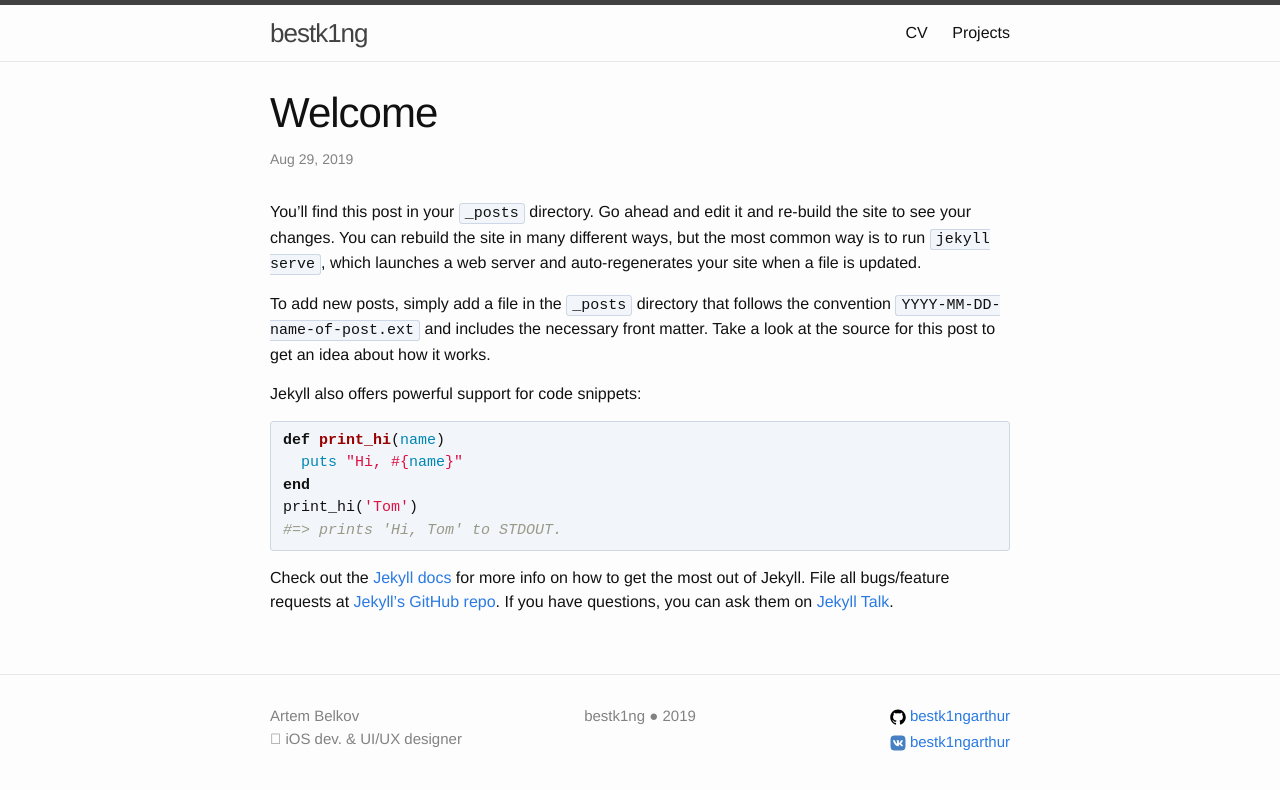
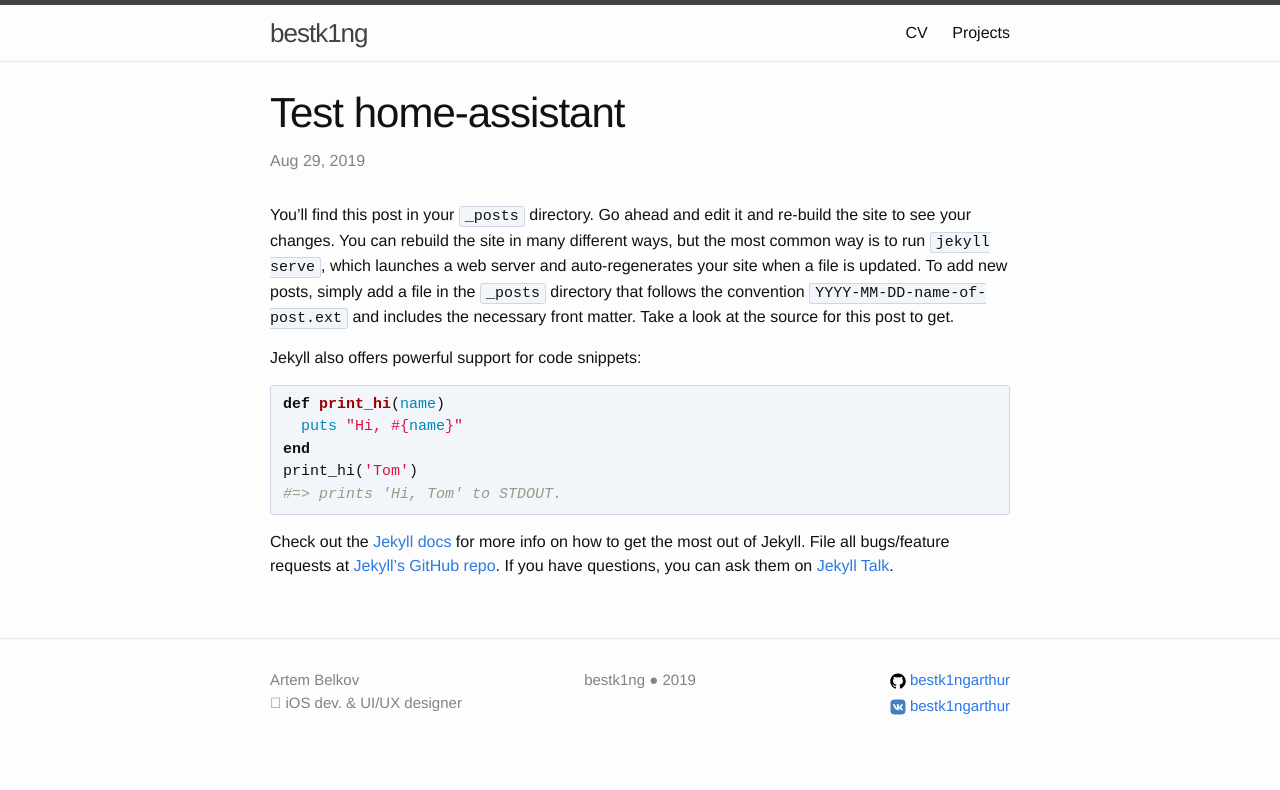
Before and after one commit to bestK1ngArthur/bestK1ngArthur.github.io, a Jekyll site: the page built from _posts/2019-08-30-home-assistant.markdown, in a window 1280 px wide. Shown: the top 790 px of the page. Built offline with Jekyll 4.4.1, drawn with Linux system fonts in a browser that asks for light colours.

Commit message:
Add instagram & refactor UI

```diff
--- a/_posts/2019-08-30-welcome.markdown
+++ b/_posts/2019-08-30-home-assistant.markdown
@@ -1,12 +1,10 @@
 ---
 layout: post
-title:  "Welcome"
-date:   2019-08-30 00:00:00 +0300
+title:  "Test home-assistant"
+date:   2019-08-30 01:00:00 +0300
 categories: home-assistant
 ---
-You’ll find this post in your `_posts` directory. Go ahead and edit it and re-build the site to see your changes. You can rebuild the site in many different ways, but the most common way is to run `jekyll serve`, which launches a web server and auto-regenerates your site when a file is updated.
-
-To add new posts, simply add a file in the `_posts` directory that follows the convention `YYYY-MM-DD-name-of-post.ext` and includes the necessary front matter. Take a look at the source for this post to get an idea about how it works.
+You’ll find this post in your `_posts` directory. Go ahead and edit it and re-build the site to see your changes. You can rebuild the site in many different ways, but the most common way is to run `jekyll serve`, which launches a web server and auto-regenerates your site when a file is updated. To add new posts, simply add a file in the `_posts` directory that follows the convention `YYYY-MM-DD-name-of-post.ext` and includes the necessary front matter. Take a look at the source for this post to get.
 
 Jekyll also offers powerful support for code snippets:
 
--- a/_sass/_base.scss
+++ b/_sass/_base.scss
@@ -219,3 +219,20 @@
         right: -7px;
     }
 }
+
+
+.link {
+    float: right;
+    font-size: 16px;
+}
+
+.instagram-link {
+    position: relative;
+    right: 6px;
+    bottom: -6px;
+}
+
+.more-link {
+    position: relative;
+    right: 24px;
+}
--- a/_sass/_layout.scss
+++ b/_sass/_layout.scss
@@ -187,14 +187,14 @@
 }
 
 .post-meta {
-    font-size: $small-font-size;
+    font-size: 16px;
     color: $grey-color;
 }
 
 .post-category {
-    font-size: $small-font-size;
+    font-size: 16px;
     color: #495d7e; //$dark-grey-color;
-    background-color: #d1d7e2;
+    // background-color: #d1d7e2;
     border-radius: 4px;
 }
 
```
Also changed, not shown: _posts/2019-08-30-ios.markdown (added, +23 -0 lines), _posts/2019-08-30-travel.markdown (added, +23 -0 lines), index.html (+32 -3 lines).
